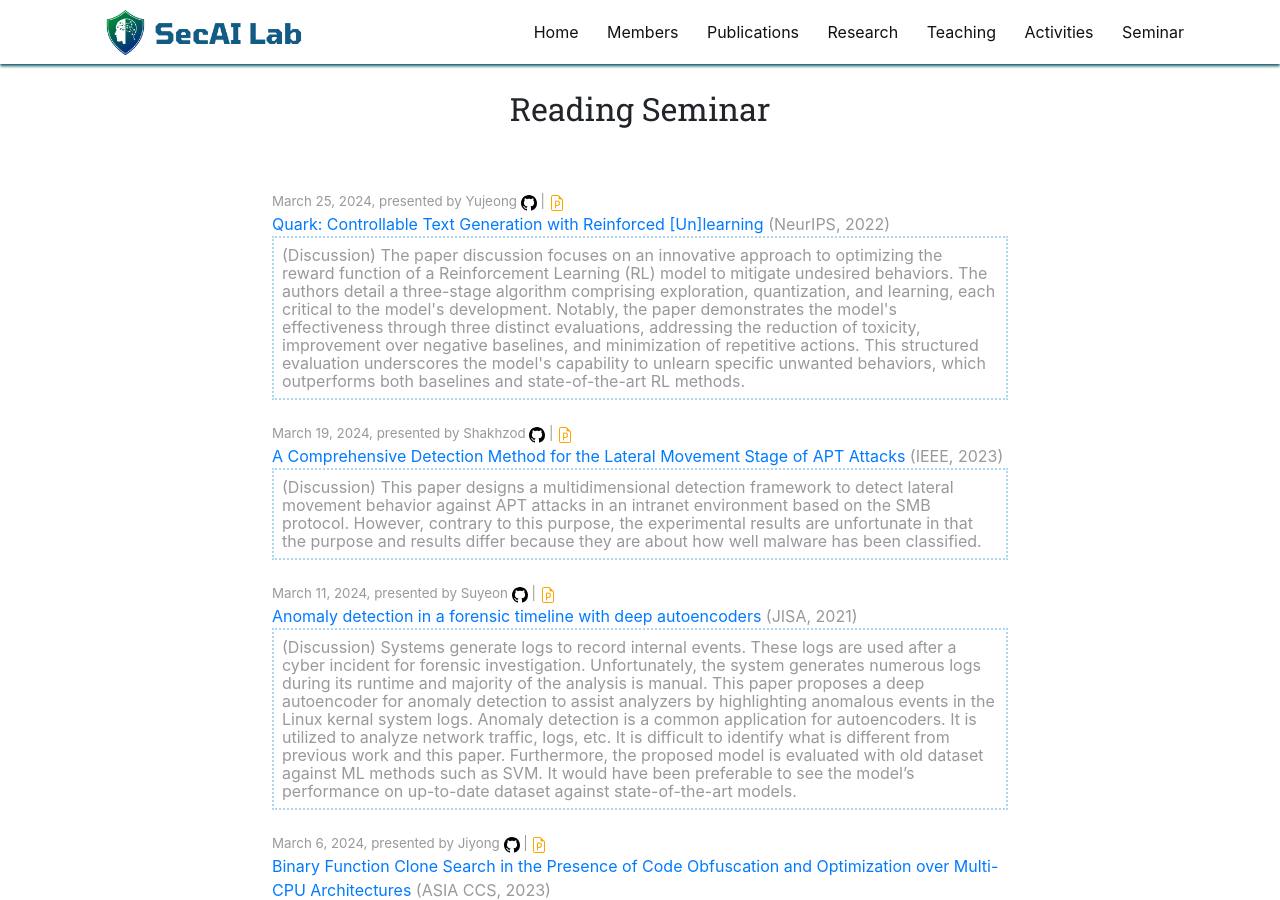
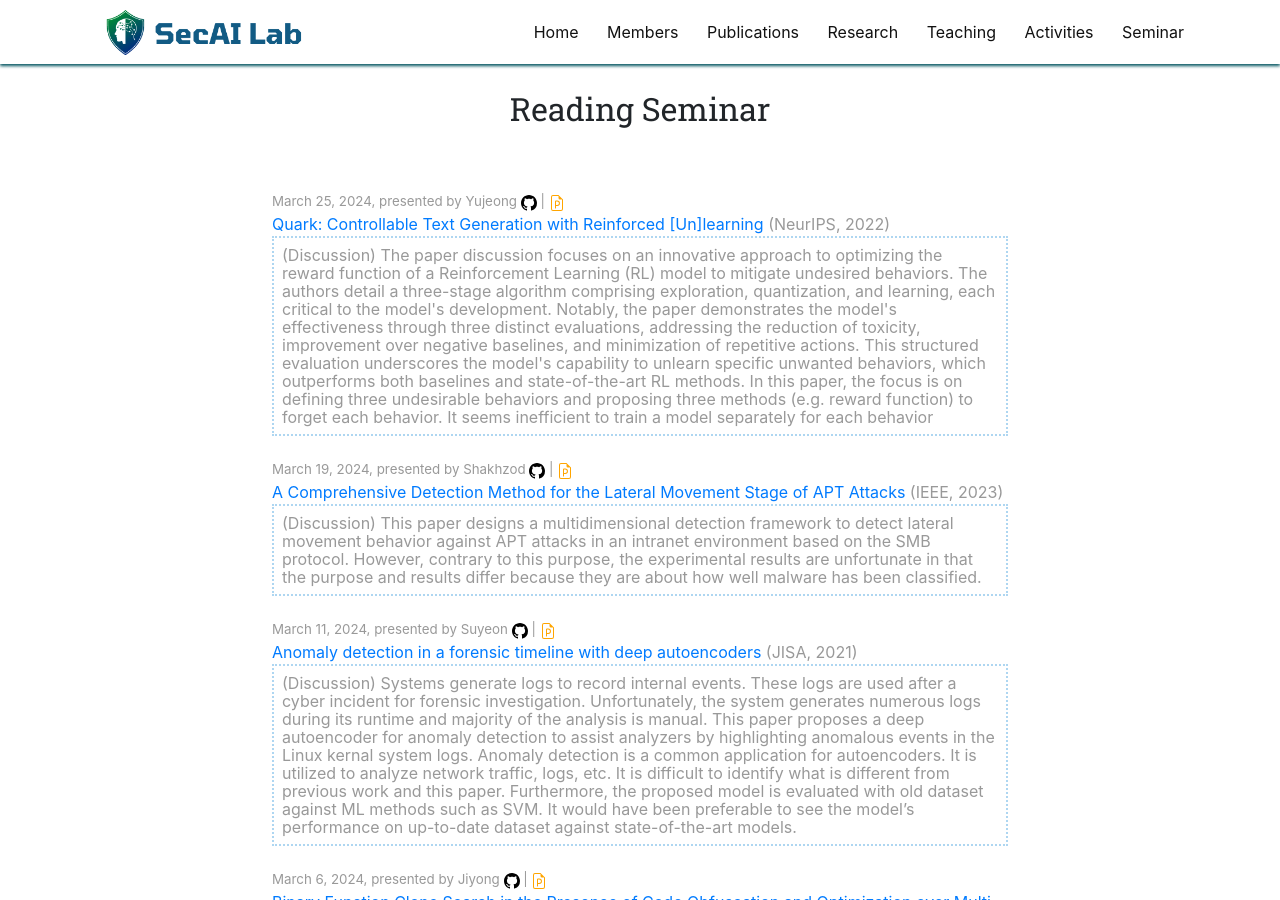
Before and after one commit to SecAI-Lab/secai-lab.github.io, a Jekyll site: the page built from pages/seminar.md, in a window 1280 px wide and 900 px high. Built offline with Jekyll 4.4.1, drawn with Linux system fonts in a browser that asks for light colours; nearby versions of some CDN libraries.

Commit message:
Update readings.yml

```diff
--- a/_data/readings.yml
+++ b/_data/readings.yml
@@ -9,7 +9,10 @@
   discussion: "(Discussion) The paper discussion focuses on an innovative approach to optimizing the reward function of a Reinforcement Learning (RL) model to mitigate undesired behaviors.
   The authors detail a three-stage algorithm comprising exploration, quantization, and learning, each critical to the model's development.
   Notably, the paper demonstrates the model's effectiveness through three distinct evaluations, addressing the reduction of toxicity, improvement over negative baselines, and minimization of repetitive actions.
-  This structured evaluation underscores the model's capability to unlearn specific unwanted behaviors, which outperforms both baselines and state-of-the-art RL methods."
+  This structured evaluation underscores the model's capability to unlearn specific unwanted behaviors, which outperforms both baselines and state-of-the-art RL methods.
+
+   In this paper, the focus is on defining three undesirable behaviors and proposing three methods (e.g. reward function) to forget each behavior.
+  It seems inefficient to train a model separately for each behavior"
 
 - title: "A Comprehensive Detection Method for the Lateral Movement Stage of APT Attacks"
   link: "https://ieeexplore.ieee.org/abstract/document/10273652"
```
